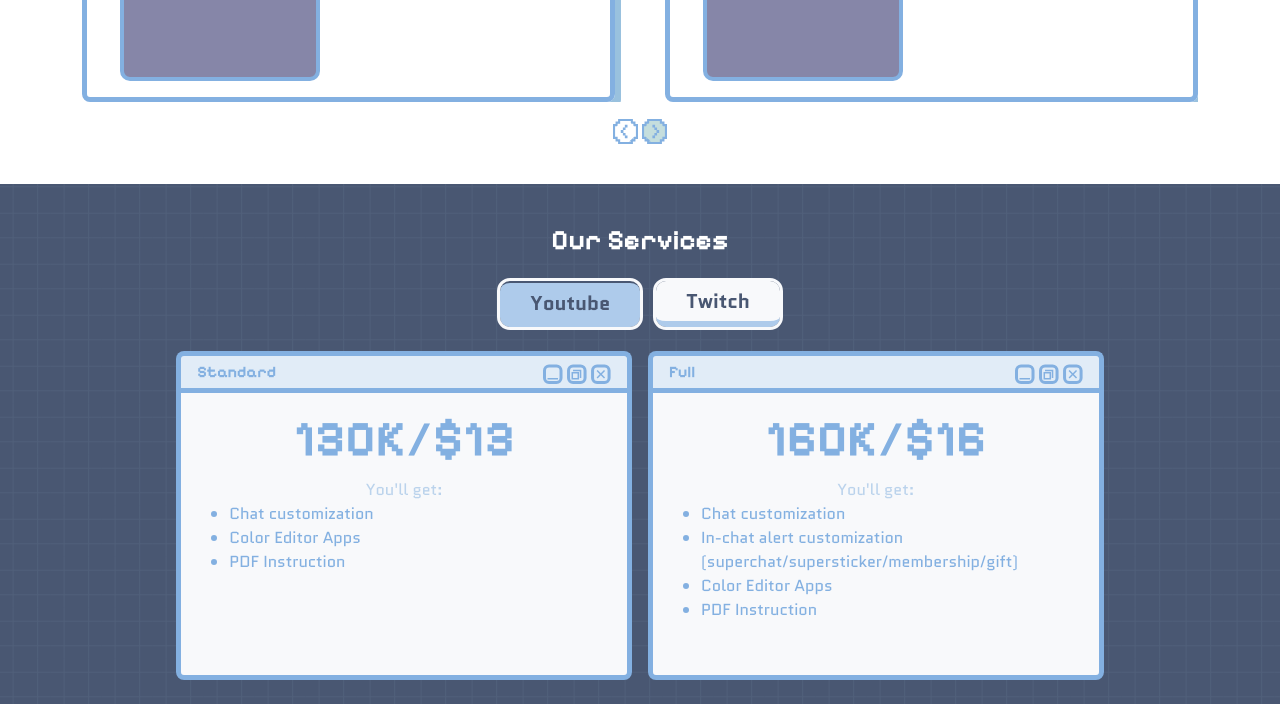
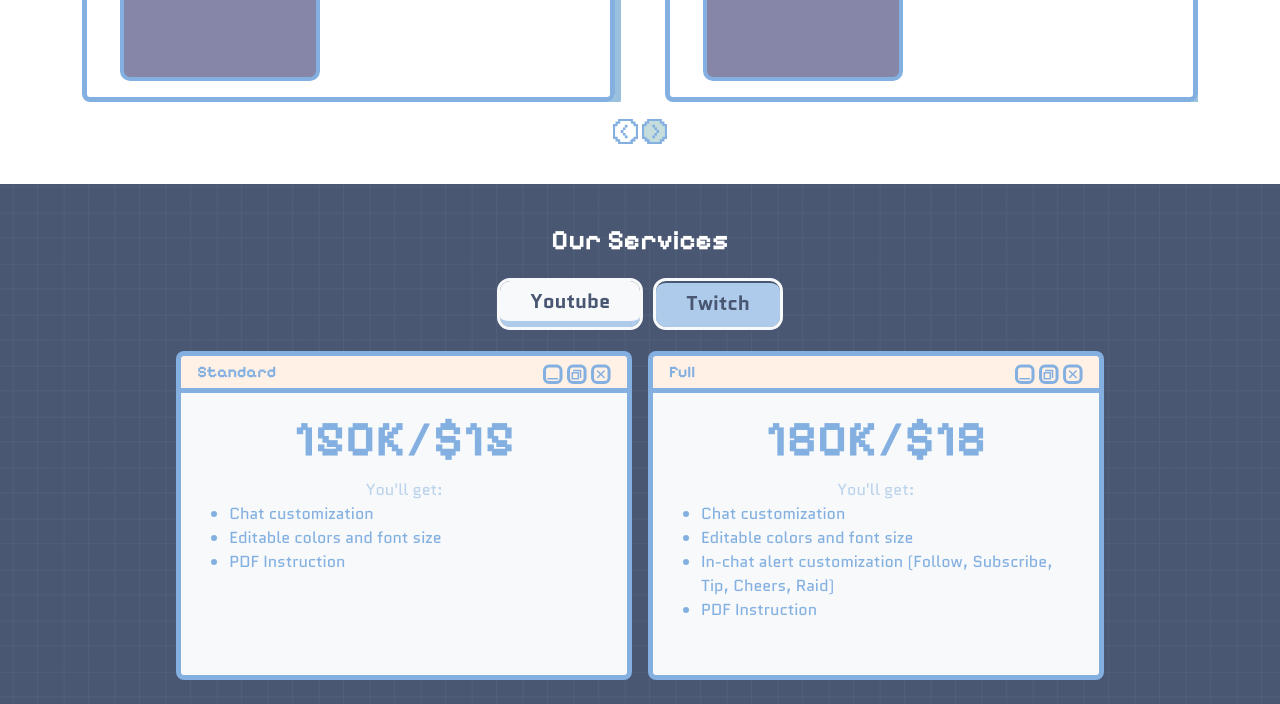
Before and after one commit to amalkhairin/private-project-v2, a plain HTML site: page index.html in a window 1280 px wide. Both pictures are taken after a click on the element "Twitch". Shown: the part 769-1473 px from the top of the page. Drawn offline with nearby package versions, Linux system fonts and the light colour scheme.

Commit message:
add logic to services list

```diff
--- a/index.html
+++ b/index.html
@@ -4,14 +4,14 @@
     <meta charset="UTF-8">
     <meta name="viewport" content="width=device-width, initial-scale=1.0">
     <title>Document</title>
-    <link rel="stylesheet" href="./assets/css/owl.carousel.min.css">
-    <link rel="stylesheet" href="./assets/css/owl.theme.default.min.css">
+    <link rel="stylesheet" href="../src/assets/css/owl.carousel.min.css">
+    <link rel="stylesheet" href="./src/assets/css/owl.theme.default.min.css">
     <!-- bootstrap -->
     <link href="https://cdn.jsdelivr.net/npm/bootstrap@5.0.2/dist/css/bootstrap.min.css" rel="stylesheet"
         integrity="sha384-EVSTQN3/azprG1Anm3QDgpJLIm9Nao0Yz1ztcQTwFspd3yD65VohhpuuCOmLASjC" crossorigin="anonymous">
     <link rel="stylesheet" href="https://cdn.jsdelivr.net/npm/swiper@10/swiper-bundle.min.css" />
     <!-- external css -->
-    <link rel="stylesheet" href="./assets/css/style.css">
+    <link rel="stylesheet" href="./src/assets/css/style.css">
 </head>
 <body>
     <!-- navbar -->
@@ -27,16 +27,16 @@
                 <div class="collapse navbar-collapse" id="navbarScroll">
                     <ul class="navbar-nav ms-auto my-2 my-lg-0 navbar-nav-scroll align-items-center">
                         <li class="nav-item">
-                            <a class="nav-link text-white" aria-current="page" href="#our-services">Our Works</a>
+                            <a class="nav-link text-white" aria-current="page" href="#works">Our Works</a>
                         </li>
                         <li class="nav-item">
-                            <a class="nav-link" href="#why-us">Services</a>
+                            <a class="nav-link" href="#services">Services</a>
                         </li>
                         <li class="nav-item">
-                            <a class="nav-link" href="#testimonial">Progress</a>
+                            <a class="nav-link" href="#progress">Progress</a>
                         </li>
                         <li class="nav-item">
-                            <a class="nav-link" href="#faq">Contact</a>
+                            <a class="nav-link" href="#contact">Contact</a>
                         </li>
                     </ul>
                 </div>
@@ -51,7 +51,7 @@
                     <h1 class="heading heading-1">let's level up your live stream</h1>
                     <span class="subtext text-white">Try our cool live chat CSS designs.</span>
                     <p class="other-text text-white fs-6"><span>Commission status:</span></p>
-                    <a href="" class="btn button-white">Open</a>
+                    <a href="#services" class="btn button-white">Open</a>
                     <div class="arrow-down my-5">
                         <svg xmlns="http://www.w3.org/2000/svg" width="24" height="18" viewBox="0 0 29 23" fill="none">
                             <path d="M14.3232 21.718V21.718L14.3355 21.718C15.0133 21.7145 15.6819 21.5603 16.2927 21.2664C16.9012 20.9735 17.4373 20.5494 17.8621 20.0244L26.0454 10.1112L26.0511 10.1044L26.0566 10.0974C26.6782 9.32169 27.0693 8.38697 27.1854 7.39978C27.301 6.4178 27.1398 5.42318 26.7202 4.52809C26.36 3.7186 25.7758 3.02891 25.0362 2.54054C24.2922 2.04921 23.4225 1.78242 22.5309 1.77204L22.5238 1.77196H22.5167H6.14204H6.13493L6.12782 1.77204C5.23627 1.78242 4.36654 2.04921 3.62252 2.54054C2.88298 3.02892 2.29871 3.71862 1.93853 4.52812C1.51899 5.42321 1.35781 6.41781 1.47334 7.39978C1.58948 8.38697 1.9806 9.32169 2.60214 10.0974L2.60771 10.1044L2.61339 10.1112L10.7967 20.0245C11.2216 20.5494 11.7575 20.9735 12.3661 21.2664C12.9769 21.5603 13.6454 21.7145 14.3232 21.718Z" fill="#F8F9FB" stroke="#AECBEB" stroke-width="2.44339"/>
@@ -234,7 +234,7 @@
         </div>
     </section>
 
-    <section id="Our Services">
+    <section id="services">
         <div class="container py-4">
             <div class="row row-cols-1 justify-content-center my-3">
                 <div class="col">
@@ -243,14 +243,78 @@
                         <div id="switch-opt-1" class="button-switch active mx-2">Youtube</div>
                         <div id="switch-opt-2" class="button-switch mx-2">Twitch</div>
                     </div>
-                    <div class="row g-3 row-cols-1 row-cols-sm-1 row-cols-md-1 row-cols-lg-2 row-cols-xl-2 row-cols-xxl-2 justify-content-center">
-                        <!-- items -->
-                        <div class="col-md-5">
+                    <div id="plan-wrapper" class="row g-3 row-cols-1 row-cols-sm-1 row-cols-md-1 row-cols-lg-2 row-cols-xl-2 row-cols-xxl-2 justify-content-center">
+
+                    </div>
+                </div>
+            </div>
+        </div>
+    </section>
+
+
+    <script src="https://cdn.jsdelivr.net/npm/bootstrap@5.0.2/dist/js/bootstrap.bundle.min.js" integrity="sha384-MrcW6ZMFYlzcLA8Nl+NtUVF0sA7MsXsP1UyJoMp4YLEuNSfAP+JcXn/tWtIaxVXM" crossorigin="anonymous"></script>
+    <script src="https://code.jquery.com/jquery-3.6.4.slim.js" integrity="sha256-dWvV84T6BhzO4vG6gWhsWVKVoa4lVmLnpBOZh/CAHU4=" crossorigin="anonymous"></script>
+    <script src="https://cdn.jsdelivr.net/npm/swiper@10/swiper-bundle.min.js"></script>
+    <script src="../src/assets/js/owl.carousel.min.js"></script>
+    <script src="../src/assets/js/carousel.js"></script>
+    <script>
+        $(document).ready(function(){
+
+            if($("#switch-opt-1").hasClass('active')) {
+                $("#plan-wrapper").empty()
+                get_plan('youtube');
+            } else if($("#switch-opt-2").hasClass('active')) {
+                $("#plan-wrapper").empty()
+                get_plan('twitch')
+            }
+
+            $("#switch-opt-1").on("click", function(){
+                if(!$(this).hasClass('active')) {
+                    $(this).addClass('active');
+                    $("#plan-wrapper").empty()
+                    get_plan('youtube');
+                    $("#switch-opt-2").removeClass('active')
+                }
+            });
+            $("#switch-opt-2").on("click", function(){
+                if(!$(this).hasClass('active')) {
+                    $(this).addClass('active');
+                    $("#plan-wrapper").empty()
+                    get_plan('twitch')
+                    $("#switch-opt-1").removeClass('active')
+                }
+            });
+
+
+            function get_plan(type){
+                fetch('./src/json/plan.json')
+                .then(response => {
+                    if (!response.ok) {
+                        return null
+                        console.log('Terjadi kesalahan: ' + response.status);
+                    } else {
+                        return response.json();
+                    }
+                })
+                .then(data => {
+                    // Data JSON berhasil diambil
+                    let jsonData = data.data;
+                    // console.log(jsonData)
+
+                    jsonData = jsonData.filter(function(item){
+                        return item.type === type;
+                    })
+
+                    let isTwitch = type === 'twitch' ? 'bg-cream' : ''
+
+                    $.each(jsonData, function(index, plan) {
+                        $("#plan-wrapper").append(`
+                            <div id="${plan.id}" type="${plan.type}" class="col-md-5">
                                 <div class="window-2">
-                                <div class="header px-3 py-1">
+                                    <div class="header ${isTwitch} px-3 py-1">
                                         <div class="row justify-content-between">
                                             <div class="col-auto">
-                                            Standard
+                                                ${plan.plan_type}
                                             </div>
                                             <div class="col-auto">
                                                 <div class="window-decoration">
@@ -270,97 +334,32 @@
                                     <div class="content p-3">
                                         <div class="row row-cols-1 justify-content-center">
                                             <div class="col text-center" style="height: 250px;">
-                                            <h3 class="heading heading-window-1">130K/$13</h3>
+                                                <h3 class="heading heading-window-1">${plan.price}</h3>
                                                 <span class="text-small">You'll get:</span>
-                                            <ul class="list-item text-start">
-                                                <li class="item">Chat customization</li>
-                                                <li class="item">Color Editor Apps</li>
-                                                <li class="item">PDF Instruction</li>
+                                                <ul id="items-${plan.id}" class="list-item text-start">
                                                 </ul>
                                             </div>
                                         </div>
                                     </div>
                                 </div>
                             </div>
-                        <!-- end items -->
-                        <!-- items -->
-                        <div class="col-md-5">
-                            <div class="window-2">
-                                <div class="header px-3 py-1">
-                                    <div class="row justify-content-between">
-                                        <div class="col-auto">
-                                            Full
-                                        </div>
-                                        <div class="col-auto">
-                                            <div class="window-decoration">
-                                                <svg xmlns="http://www.w3.org/2000/svg" width="98" height="29" viewBox="0 0 98 29" fill="none">
-                                                    <rect x="71.8667" y="2.86674" width="23.9556" height="23.9556" rx="6.53333" fill="none" stroke="#83B0E1" stroke-width="4.35556"/>
-                                                    <path d="M90.0039 10.2256L88.464 8.68568L83.8442 13.3054L79.2245 8.68568L77.6846 10.2256L82.3043 14.8454L77.6846 19.4651L79.2245 21.0051L83.8442 16.3853L88.464 21.0051L90.0039 19.4651L85.3842 14.8454L90.0039 10.2256Z" fill="#83B0E1"/>
-                                                    <rect x="37.022" y="2.86674" width="23.9556" height="23.9556" rx="6.53333" fill="none" stroke="#83B0E1" stroke-width="4.35556"/>
-                                                    <rect x="42.4668" y="12.6665" width="8.71111" height="8.71111" stroke="#83B0E1" stroke-width="2.17778"/>
-                                                    <path d="M43.5557 9.3999H54.4446V20.2888" stroke="#83B0E1" stroke-width="2.17778"/>
-                                                    <rect x="2.17778" y="2.86674" width="23.9556" height="23.9556" rx="6.53333" fill="none" stroke="#83B0E1" stroke-width="4.35556"/>
-                                                    <rect x="21.7778" y="20.2891" width="2.17778" height="15.2444" transform="rotate(90 21.7778 20.2891)" fill="#83B0E1"/>
-                                                  </svg>
-                                            </div>
-                                        </div>
-                                    </div>
-                                </div>
-                                <div class="content p-3">
-                                    <div class="row row-cols-1 justify-content-center">
-                                        <div class="col text-center" style="height: 250px;">
-                                            <h3 class="heading heading-window-1">160K/$16</h3>
-                                            <span class="text-small">You'll get:</span>
-                                            <ul class="list-item text-start">
-                                                <li class="item">Chat customization</li>
-                                                <li class="item">In-chat alert customization (superchat/supersticker/membership/gift)</li>
-                                                <li class="item">Color Editor Apps</li>
-                                                <li class="item">PDF Instruction</li>
-                                            </ul>
-                                        </div>
-                                    </div>
-                                </div>
-                            </div>
-                        </div>
-                        <!-- end items -->
-                    </div>
-                </div>
-            </div>
-        </div>
-    </section>
+                        `)
 
+                        $.each(plan.items, function(index, item){
+                            $("#items-"+plan.id).append(`
+                                <li class="item">${item.desc}</li>
+                            `)
+                        })
+                    })
 
-    <script src="https://cdn.jsdelivr.net/npm/bootstrap@5.0.2/dist/js/bootstrap.bundle.min.js" integrity="sha384-MrcW6ZMFYlzcLA8Nl+NtUVF0sA7MsXsP1UyJoMp4YLEuNSfAP+JcXn/tWtIaxVXM" crossorigin="anonymous"></script>
-    <script src="https://code.jquery.com/jquery-3.6.4.slim.js" integrity="sha256-dWvV84T6BhzO4vG6gWhsWVKVoa4lVmLnpBOZh/CAHU4=" crossorigin="anonymous"></script>
-    <script src="https://cdn.jsdelivr.net/npm/swiper@10/swiper-bundle.min.js"></script>
-    <script src="./assets/js/owl.carousel.min.js"></script>
-    <script type="text/javascript">
-        $(document).ready(function(){
-            const owl = $('.owl-carousel')
-            owl.owlCarousel({
-                loop:true,
-                margin:50,
-                responsiveClass:true,
-                dots: false,
-                nav: false,
-                responsive:{
-                    0:{
-                        items:1,
-                    },
-                    600:{
-                        items:1,
-                    },
-                    1000:{
-                        items:2,
+                })
+                .catch(error => {
+                    // Menangani kesalahan jika terjadi
+                    console.error('Terjadi kesalahan:', error);
+                    return null
+                });
             }
-                }
-            });
 
-            // Custom Nav
-
-            $('.owl-carousel__next').click(() => owl.trigger('next.owl.carousel'))
-
-            $('.owl-carousel__prev').click(() => owl.trigger('prev.owl.carousel'))
         })
     </script>
 </body>
--- /dev/null
+++ b/src/assets/js/carousel.js
@@ -0,0 +1,27 @@
+$(document).ready(function(){
+    const owl = $('.owl-carousel')
+            owl.owlCarousel({
+                loop:true,
+                margin:50,
+                responsiveClass:true,
+                dots: false,
+                nav: false,
+                responsive:{
+                    0:{
+                        items:1,
+                    },
+                    600:{
+                        items:1,
+                    },
+                    1000:{
+                        items:2,
+                    }
+                }
+            });
+
+            // Custom Nav
+
+            $('.owl-carousel__next').click(() => owl.trigger('next.owl.carousel'))
+
+            $('.owl-carousel__prev').click(() => owl.trigger('prev.owl.carousel'))
+})
--- /dev/null
+++ b/src/json/plan.json
@@ -0,0 +1,92 @@
+{
+    "data": [
+        {
+            "id": "plan-1",
+            "plan_type": "Standard",
+            "type": "youtube",
+            "price": "130K/$13",
+            "items": [
+                {
+                    "id": 1,
+                    "desc": "Chat customization"
+                },
+                {
+                    "id": 2,
+                    "desc": "Color Editor Apps"
+                },
+                {
+                    "id": 3,
+                    "desc": "PDF Instruction"
+                }
+            ]
+        },
+        {
+            "id": "plan-2",
+            "plan_type": "Full",
+            "type": "youtube",
+            "price": "160K/$16",
+            "items": [
+                {
+                    "id": 1,
+                    "desc": "Chat customization"
+                },
+                {
+                    "id": 2,
+                    "desc": "Color Editor Apps"
+                },
+                {
+                    "id": 3,
+                    "desc": "In-chat alert customization (superchat/supersticker/membership/gift)"
+                },
+                {
+                    "id": 4,
+                    "desc": "PDF Instruction"
+                }
+            ]
+        },
+        {
+            "id": "plan-3",
+            "plan_type": "Standard",
+            "type": "twitch",
+            "price": "150K/$15",
+            "items": [
+                {
+                    "id": 1,
+                    "desc": "Chat customization"
+                },
+                {
+                    "id": 2,
+                    "desc": "Editable colors and font size"
+                },
+                {
+                    "id": 3,
+                    "desc": "PDF Instruction"
+                }
+            ]
+        },
+        {
+            "id": "plan-4",
+            "plan_type": "Full",
+            "type": "twitch",
+            "price": "180K/$18",
+            "items": [
+                {
+                    "id": 1,
+                    "desc": "Chat customization"
+                },
+                {
+                    "id": 2,
+                    "desc": "Editable colors and font size"
+                },
+                {
+                    "id": 3,
+                    "desc": "In-chat alert customization (Follow, Subscribe, Tip, Cheers, Raid)"
+                },
+                {
+                    "id": 4,
+                    "desc": "PDF Instruction"
+                }
+            ]
+        }
+    ]
+}
```
Also changed, not shown: src/assets/css/owl.carousel.min.css (renamed from assets/css/owl.carousel.min.css), src/assets/css/owl.theme.default.min.css (renamed from assets/css/owl.theme.default.min.css), src/assets/css/style.css (renamed from assets/css/style.css), src/assets/js/main.js (added), src/assets/js/owl.carousel.min.js (renamed from assets/js/owl.carousel.min.js). Lines whose indentation alone changed are shown as unchanged.
